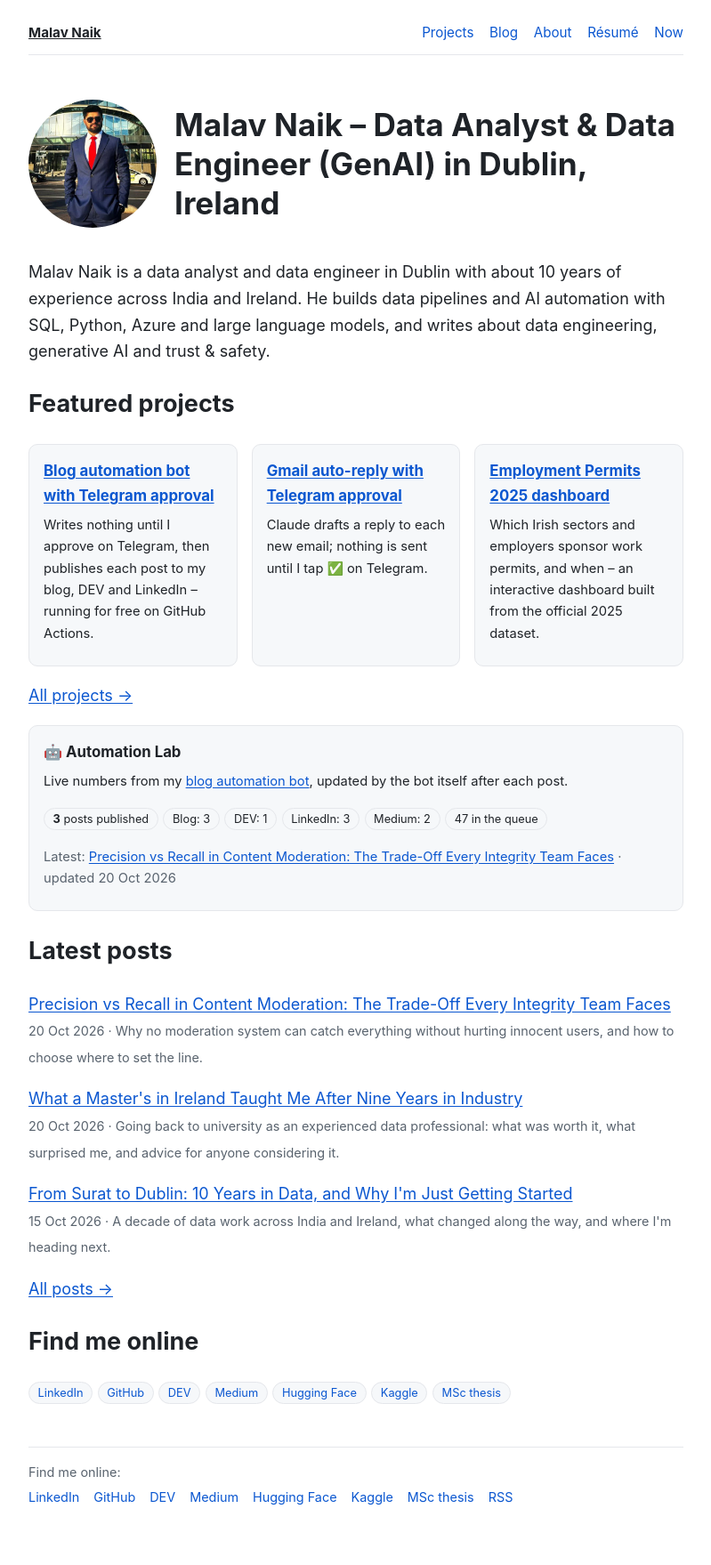
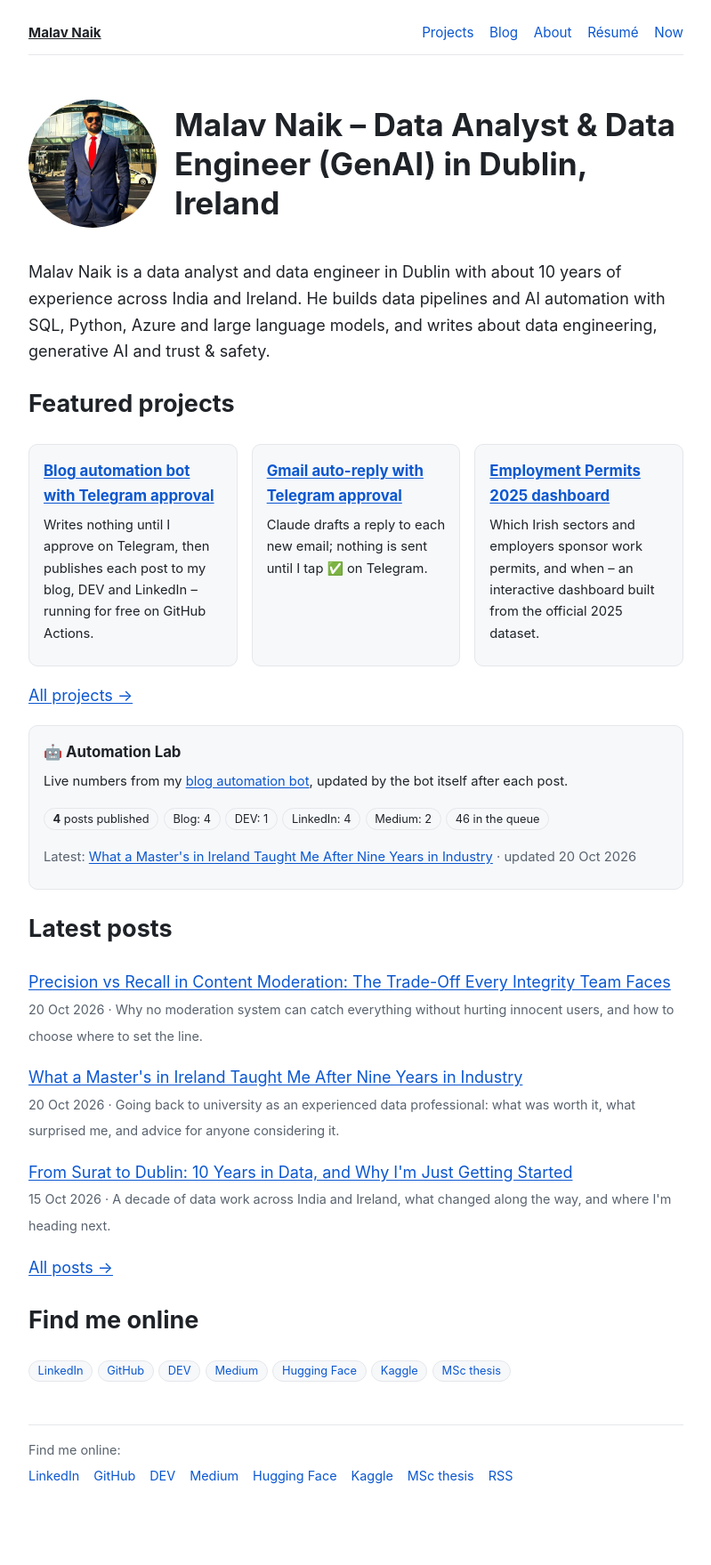
Before and after one commit to malavnaik99/malavnaik99.github.io, a Jekyll site: the page built from index.md, in a window 1280 px wide. Shown: the whole page at 89% size, without its empty margins (240-1039 px from the left). Built offline with Jekyll 4.4.1, drawn with Linux system fonts in a browser that asks for light colours; after the commit the page ends 1735 px from its top, so only the background shows below that.

Commit message:
Automation Lab: update numbers

```diff
--- a/_data/automation.json
+++ b/_data/automation.json
@@ -1,15 +1,15 @@
 {
- "posts_published": 3,
- "posts_queued": 47,
+ "posts_published": 4,
+ "posts_queued": 46,
  "platforms": {
-  "Blog": 3,
+  "Blog": 4,
   "DEV": 1,
-  "LinkedIn": 3,
+  "LinkedIn": 4,
   "Medium": 2
  },
  "last_post": {
-  "title": "Precision vs Recall in Content Moderation: The Trade-Off Every Integrity Team Faces",
-  "url": "https://malavnaik99.github.io/blog/precision-recall-content-moderation/"
+  "title": "What a Master's in Ireland Taught Me After Nine Years in Industry",
+  "url": "https://malavnaik99.github.io/blog/masters-in-ireland-after-industry/"
  },
  "updated": "2026-10-20"
 }
```
